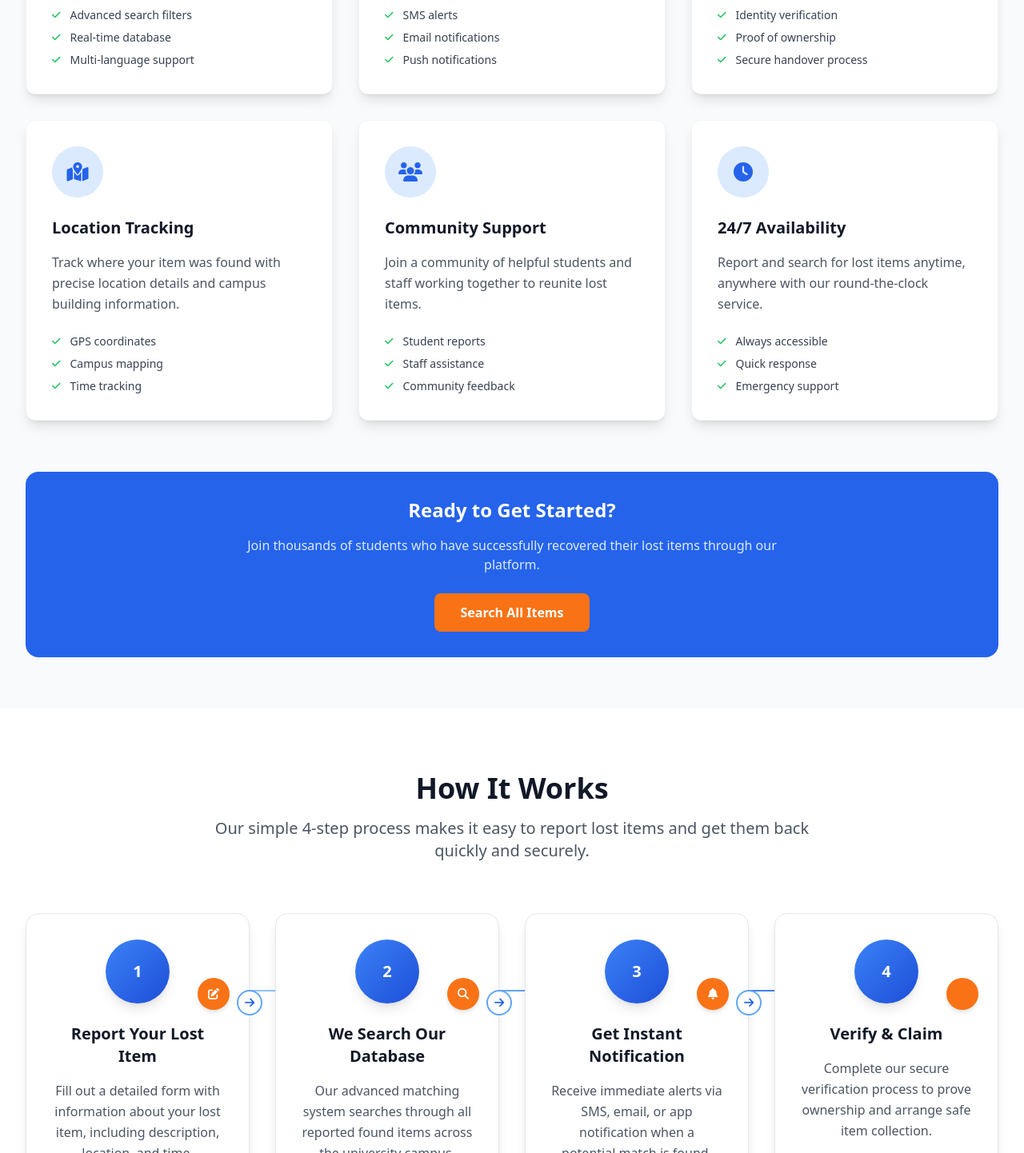
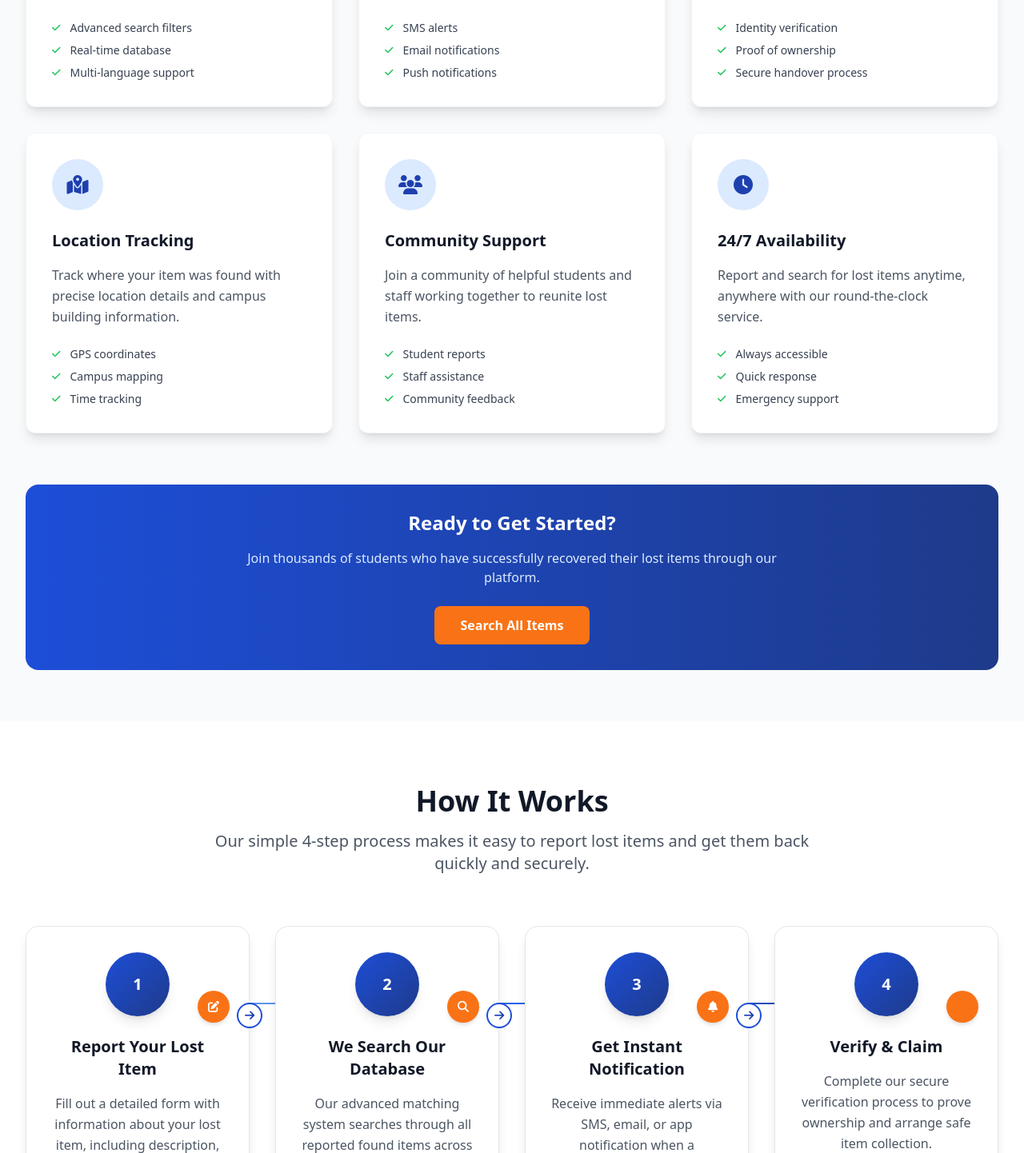
Before and after one commit to Maleena11/Lost-and-Found, a React (Vite) app: page / in a window 1280 px wide. Shown: the part 1358-2800 px from the top of the page at 80% size. Built offline with nearby package versions, Linux system fonts and the light colour scheme; what @react-pdf/renderer would draw is missing.

Commit message:
Refactor: unify brand colour scheme across UI components

```diff
--- a/src/shared/components/AboutUs.jsx
+++ b/src/shared/components/AboutUs.jsx
@@ -55,10 +55,10 @@ const AboutUs = () => {
         <div className="grid grid-cols-2 md:grid-cols-4 gap-8 mb-20">
           {stats.map((stat, index) => (
             <div key={index} className="text-center">
-              <div className="w-16 h-16 bg-blue-600 rounded-full flex items-center justify-center mx-auto mb-4">
+              <div className="w-16 h-16 bg-gradient-to-br from-blue-700 to-blue-900 rounded-full flex items-center justify-center mx-auto mb-4">
                 <i className={`${stat.icon} text-2xl text-white`}></i>
               </div>
-              <div className="text-3xl font-bold text-blue-600 mb-2">{stat.number}</div>
+              <div className="text-3xl font-bold text-blue-800 mb-2">{stat.number}</div>
               <div className="text-gray-600 font-medium">{stat.label}</div>
             </div>
           ))}
@@ -68,7 +68,7 @@ const AboutUs = () => {
         <div className="grid md:grid-cols-2 gap-12 mb-20">
           <div className="bg-white rounded-2xl p-8 shadow-lg">
             <div className="w-12 h-12 bg-blue-100 rounded-lg flex items-center justify-center mb-6">
-              <i className="fas fa-bullseye text-2xl text-blue-600"></i>
+              <i className="fas fa-bullseye text-2xl text-blue-800"></i>
             </div>
             <h3 className="text-2xl font-bold text-gray-900 mb-4">Our Mission</h3>
             <p className="text-gray-600 leading-relaxed">
@@ -95,7 +95,7 @@ const AboutUs = () => {
           <div className="grid md:grid-cols-2 lg:grid-cols-4 gap-8">
             {values.map((value, index) => (
               <div key={index} className="text-center">
-                <div className="w-16 h-16 bg-gradient-to-br from-blue-500 to-blue-600 rounded-2xl flex items-center justify-center mx-auto mb-4 shadow-lg">
+                <div className="w-16 h-16 bg-gradient-to-br from-blue-700 to-blue-900 rounded-2xl flex items-center justify-center mx-auto mb-4 shadow-lg">
                   <i className={`${value.icon} text-2xl text-white`}></i>
                 </div>
                 <h4 className="text-xl font-semibold text-gray-900 mb-3">{value.title}</h4>
@@ -106,14 +106,14 @@ const AboutUs = () => {
         </div>
 
         {/* Team/Contact Section */}
-        <div className="bg-gradient-to-r from-blue-600 to-blue-700 rounded-2xl p-12 text-center text-white">
+        <div className="bg-gradient-to-r from-blue-700 to-blue-900 rounded-2xl p-12 text-center text-white">
           <h3 className="text-3xl font-bold mb-4">Join Our Community</h3>
           <p className="text-blue-100 mb-8 max-w-3xl mx-auto text-lg">
             Become part of a growing community of students, university staff, and volunteers working together
             to make campus life better for everyone.
           </p>
           <div className="flex flex-col sm:flex-row gap-4 justify-center">
-            <button onClick={() => navigate('/contact')} className="bg-white text-blue-600 px-8 py-3 rounded-lg font-semibold hover:bg-gray-100 transition-colors">
+            <button onClick={() => navigate('/contact')} className="bg-white text-blue-800 px-8 py-3 rounded-lg font-semibold hover:bg-gray-100 transition-colors">
               Contact Us
             </button>
           </div>
--- a/src/shared/components/Header.jsx
+++ b/src/shared/components/Header.jsx
@@ -81,8 +81,8 @@ export default function Header() {
 
   return (
     <>
-      <header className="bg-gradient-to-r from-blue-600 to-blue-900 text-white shadow-md w-full">
-        <div className="mx-auto flex justify-between items-center p-4 max-w-6xl w-full">
+      <header className="bg-gradient-to-r from-blue-700 to-blue-900 text-white shadow-md w-full">
+        <div className="mx-auto flex justify-between items-center py-6 px-4 max-w-6xl w-full">
           <div className="flex items-center gap-3">
             <i className="fas fa-graduation-cap text-3xl"></i>
             <h1 className="text-xl font-bold">UniFind - Lost & Found</h1>
--- a/src/shared/components/HowItWorks.jsx
+++ b/src/shared/components/HowItWorks.jsx
@@ -44,7 +44,7 @@ export default function HowItWorks() {
         {/* Steps */}
         <div className="relative">
           {/* Connection Line - Hidden on mobile */}
-          <div className="hidden lg:block absolute top-24 left-0 right-0 h-0.5 bg-gradient-to-r from-blue-200 via-blue-400 to-blue-600"></div>
+          <div className="hidden lg:block absolute top-24 left-0 right-0 h-0.5 bg-gradient-to-r from-blue-300 via-blue-600 to-blue-900"></div>
 
           <div className="grid gap-8 sm:grid-cols-2 lg:grid-cols-4">
             {steps.map((s, index) => (
@@ -53,7 +53,7 @@ export default function HowItWorks() {
                 <div className="bg-white border border-gray-200 rounded-2xl p-8 text-center shadow-lg hover:shadow-xl transition-shadow duration-300 relative z-10">
                   {/* Step Number Circle */}
                   <div className="relative mb-6">
-                    <div className="w-20 h-20 flex items-center justify-center bg-gradient-to-br from-blue-500 to-blue-700 text-white rounded-full mx-auto mb-4 font-bold text-xl shadow-lg">
+                    <div className="w-20 h-20 flex items-center justify-center bg-gradient-to-br from-blue-700 to-blue-900 text-white rounded-full mx-auto mb-4 font-bold text-xl shadow-lg">
                       {s.step}
                     </div>
                     {/* Icon */}
@@ -80,8 +80,8 @@ export default function HowItWorks() {
                 {/* Arrow connector - Hidden on last item and mobile */}
                 {index < steps.length - 1 && (
                   <div className="hidden lg:block absolute top-24 -right-4 z-20">
-                    <div className="w-8 h-8 bg-white border-2 border-blue-400 rounded-full flex items-center justify-center">
-                      <i className="fas fa-arrow-right text-blue-600 text-sm"></i>
+                    <div className="w-8 h-8 bg-white border-2 border-blue-700 rounded-full flex items-center justify-center">
+                      <i className="fas fa-arrow-right text-blue-800 text-sm"></i>
                     </div>
                   </div>
                 )}
--- a/src/shared/components/OurServices.jsx
+++ b/src/shared/components/OurServices.jsx
@@ -69,7 +69,7 @@ return (
                     >
                         {/* Icon */}
                         <div className="w-16 h-16 bg-blue-100 rounded-full flex items-center justify-center mb-6">
-                            <i className={`${service.icon} text-2xl text-blue-600`}></i>
+                            <i className={`${service.icon} text-2xl text-blue-800`}></i>
                         </div>
 
                         {/* Title and Description */}
@@ -91,7 +91,7 @@ return (
 
             {/* Call to Action */}
             <div className="text-center mt-16">
-                <div className="bg-blue-600 rounded-2xl p-8 text-white">
+                <div className="bg-gradient-to-r from-blue-700 to-blue-900 rounded-2xl p-8 text-white">
                     <h3 className="text-2xl font-bold mb-4">Ready to Get Started?</h3>
                     <p className="text-blue-100 mb-6 max-w-2xl mx-auto">
                         Join thousands of students who have successfully recovered their lost items through our platform.
--- a/src/shared/components/contact.jsx
+++ b/src/shared/components/contact.jsx
@@ -301,7 +301,7 @@ export default function Contact() {
                 <button
                   type="submit"
                   disabled={submitting}
-                  className="w-full py-3.5 rounded-xl font-semibold text-white bg-gradient-to-r from-blue-600 to-blue-700 hover:from-blue-700 hover:to-blue-800 transition-all duration-200 shadow-lg text-sm flex items-center justify-center gap-2 disabled:opacity-50 disabled:cursor-not-allowed"
+                  className="w-full py-3.5 rounded-xl font-semibold text-white bg-gradient-to-r from-blue-700 to-blue-900 hover:from-blue-800 hover:to-blue-950 transition-all duration-200 shadow-lg text-sm flex items-center justify-center gap-2 disabled:opacity-50 disabled:cursor-not-allowed"
                 >
                   {submitting ? (
                     <>
--- a/src/subsystems/notice-management/components/Notice.jsx
+++ b/src/subsystems/notice-management/components/Notice.jsx
@@ -9,7 +9,7 @@ export default function Notice() {
       <Header />
 
       {/* Page Banner */}
-      <div className="bg-gradient-to-r from-blue-800 via-blue-900 to-indigo-950 text-white py-12 px-6 relative overflow-hidden">
+      <div className="bg-gradient-to-r from-blue-800 via-blue-900 to-indigo-950 text-white py-16 px-6 relative overflow-hidden">
         {/* Dot grid background */}
         <div className="absolute inset-0 opacity-[0.07]" style={{ backgroundImage: "radial-gradient(circle, white 1px, transparent 1px)", backgroundSize: "28px 28px" }} />
         {/* Right fade overlay */}
@@ -25,14 +25,32 @@ export default function Notice() {
                 <span className="text-white font-medium">Notice Board</span>
               </div>
               <div className="flex items-center gap-3 mb-2">
-                <div className="w-10 h-10 bg-white/15 rounded-xl flex items-center justify-center flex-shrink-0">
-                  <i className="fas fa-bullhorn text-white text-lg"></i>
+                <div className="w-14 h-14 bg-white/15 rounded-xl flex items-center justify-center flex-shrink-0">
+                  <i className="fas fa-bullhorn text-white text-2xl"></i>
                 </div>
                 <h1 className="text-3xl font-extrabold tracking-tight">Notice Board</h1>
               </div>
               <p className="text-blue-300 text-sm leading-relaxed max-w-xl">
                 View official campus announcements and notices.
               </p>
+              {/* Feature indicators */}
+              <div className="flex flex-wrap gap-3 mt-5">
+                {[
+                  { label: "All Notices", icon: "fa-list" },
+                  { label: "Lost Items", icon: "fa-search-minus" },
+                  { label: "Found Items", icon: "fa-hand-holding" },
+                  { label: "Urgent Alerts", icon: "fa-exclamation-circle" },
+                ].map((item, idx) => (
+                  <div key={idx} className="flex items-center gap-1.5">
+                    <div className="flex items-center gap-2 bg-white/10 hover:bg-white/15 transition-colors border border-white/10 rounded-lg px-3 py-1.5 text-xs backdrop-blur-sm">
+                      <i className={`fas ${item.icon} text-blue-300`}></i>
+                      <span className="hidden sm:inline">{item.label}</span>
+                      <span className="sm:hidden">{idx + 1}</span>
+                    </div>
+                    {idx < 3 && <i className="fas fa-chevron-right text-blue-600 text-xs flex-shrink-0"></i>}
+                  </div>
+                ))}
+              </div>
             </div>
             <div className="flex-shrink-0">
               <Link
```
